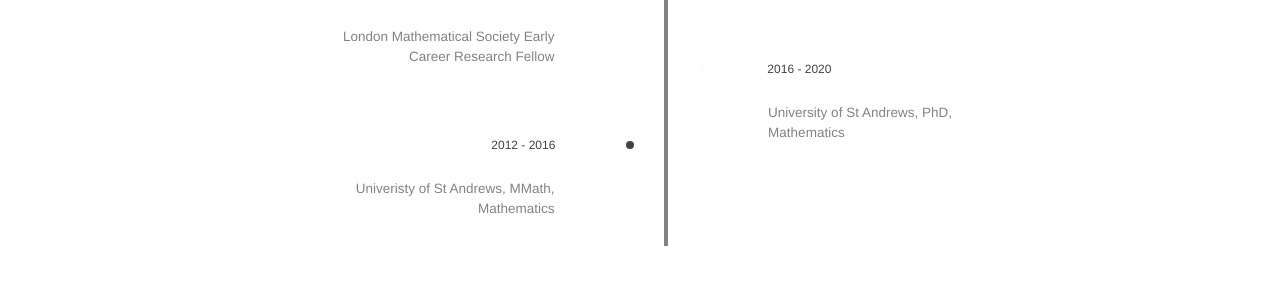
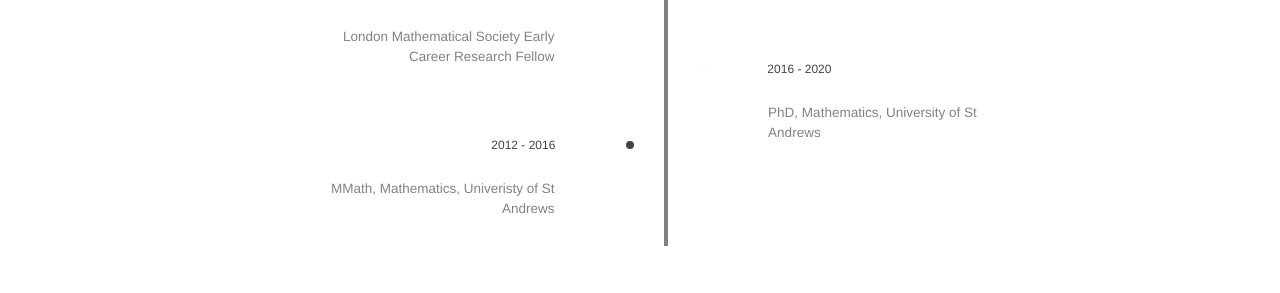
Before and after one commit to stuartburrell/stuartburrell.github.io, a Jekyll site: the page built from _pages/about.md, in a window 1280 px wide and 934 px high. Shown: the part 515-808 px from the top of the window. Built offline with Jekyll 4.4.1, drawn with Linux system fonts in a browser that asks for light colours; some web fonts are replaced.

Commit message:
add timeline

```diff
--- a/_pages/about.md
+++ b/_pages/about.md
@@ -17,8 +17,8 @@
 I enjoy teaching and was recently made an [Associate Fellow of the Higher Education Academy (AFHEA)](https://stuartburrell.github.io/files/cert-afhea.pdf). In 2020, three students kindly nominated me for the 'Best Postgraduate Tutor' university teaching award.
 
 | 2020 - 2021 | London Mathematical Society Early Career Research Fellow|
-| 2016 - 2020 | University of St Andrews, PhD, Mathematics |
-| 2012 - 2016 | Univeristy of St Andrews, MMath, Mathematics |
+| 2016 - 2020 | PhD, Mathematics, University of St Andrews|
+| 2012 - 2016 | MMath, Mathematics, Univeristy of St Andrews|
 {: .timeline-md}
 
 ## Contact details
```
